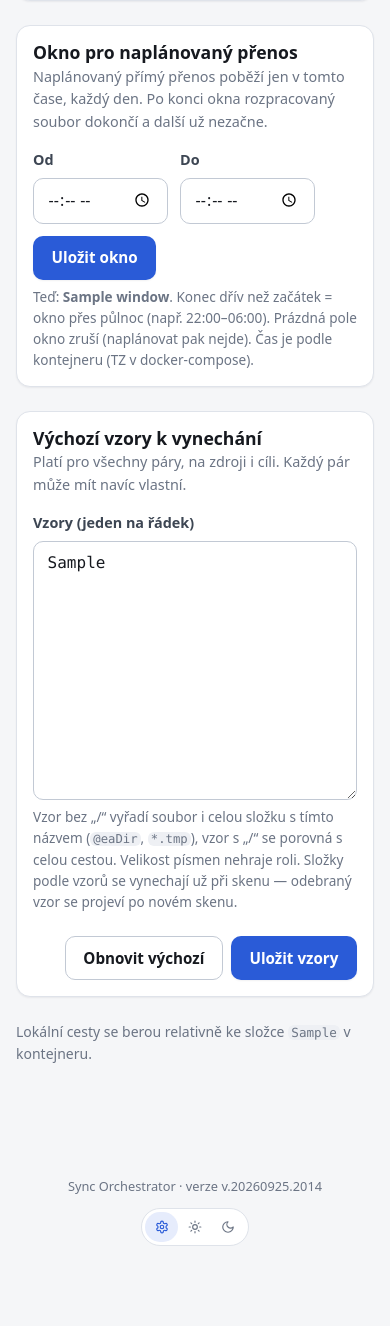
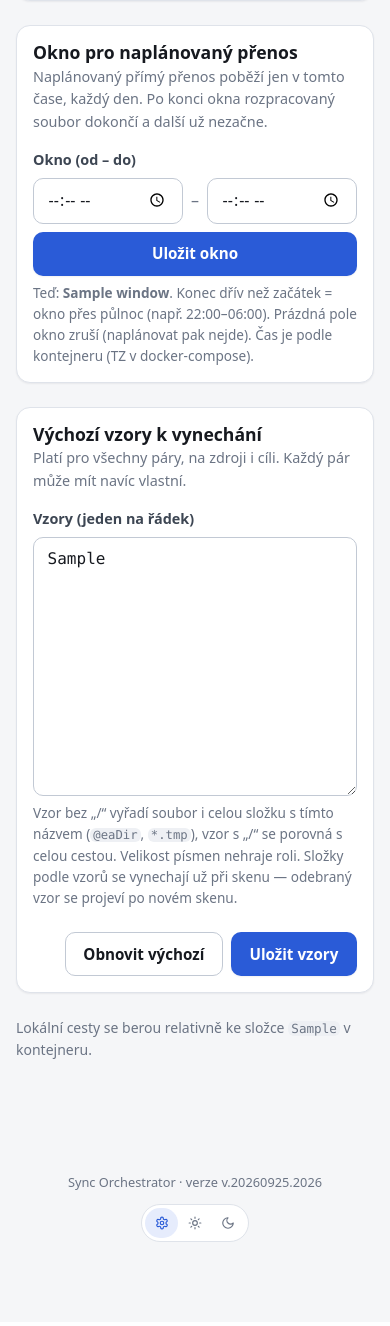
Before and after one commit to elvisek2020/web-sync_orchestrator, a FastAPI app: template app/templates/settings/index.html in a window 390 px wide. Shown: the part 1019-2345 px from the top of the page. After the commit the page ends 2261 px from the top, so only its background shows below. Run offline with FastAPI, Linux system fonts and the light colour scheme; the template is opened without the code that fills it: most values are stand-ins (such as "Sample title", 1, 10 or a date in 2020); parts of the project's set-up code (start-up, migrations or seed data) failed here and were passed over.

Commit message:
v.20260925.2026: fix empty button in confirm dialogs, window form layout
- [hidden] now always hides elements (.btn set display: inline-flex, so
  the hidden second confirm button showed as an empty box in every
  confirmation dialog)
- confirm message keeps line breaks; "Naplánovat: ..." on its own
  paragraph
- settings: transfer window form uses the same row pattern as the disk
  capacity (full-width fields, btn-wide on the right, wraps on mobile)

Co-Authored-By: Claude Opus 5.5 <noreply@anthropic.com>

```diff
--- a/app/static/css/app.css
+++ b/app/static/css/app.css
@@ -3113,6 +3113,16 @@ details.card[open] > .summary-toggle {
     margin-top: var(--space-2);
 }
 
+/* Potvrzovací okno: nový řádek v data-confirm (&#10;) se zobrazí jako zalomení */
+#confirm-message {
+    white-space: pre-line;
+}
+
+/* Atribut hidden platí vždy — i u prvků, kterým třída nastavuje display (např. .btn) */
+[hidden] {
+    display: none !important;
+}
+
 /* Naplánovaný přímý přenos: pruh v detailu páru a okno v Nastavení */
 .schedule-row {
     display: flex;
@@ -3133,15 +3143,21 @@ details.card[open] > .summary-toggle {
     min-width: 14rem;
 }
 
-.window-fields {
-    display: flex;
-    flex-wrap: wrap;
-    align-items: flex-end;
-    gap: var(--space-3);
-}
-
-.window-fields .form-group {
-    margin: 0;
+.input-group-sep {
+    display: inline-flex;
+    align-items: center;
+    color: var(--color-text-light);
+}
+
+/* Na úzkém displeji tlačítko pod časy, ať se čas vejde celý */
+@media (max-width: 600px) {
+    .input-group--window {
+        flex-wrap: wrap;
+    }
+
+    .input-group--window > .btn {
+        flex-basis: 100%;
+    }
 }
 
 /* Řazení seznamu souborů kliknutím na záhlaví sloupce */
--- a/app/static/version.json
+++ b/app/static/version.json
@@ -1 +1 @@
-{"version": "v.20260925.2014"}
+{"version": "v.20260925.2026"}
--- a/app/templates/pairs/_transfer_buttons.html
+++ b/app/templates/pairs/_transfer_buttons.html
@@ -8,7 +8,7 @@
   {% elif plan %}
     {% if st.direct_supported %}
     <form method="post" action="/pary/{{ pair.id }}/primy-prenos"
-          data-confirm="{% if direct.uploads %}Nahrát {{ direct.uploads|cz_plural('soubor', 'soubory', 'souborů') }} ({{ direct.upload_bytes|filesize }}) přímo na NAS2{% endif %}{% if direct.uploads and direct.deletions %} a {% endif %}{% if direct.deletions %}smazat na NAS2 {{ direct.deletions|cz_plural('přebývající soubor', 'přebývající soubory', 'přebývajících souborů') }}{% endif %}. Přenos běží na pozadí a jde kdykoli zrušit; rozpracovaný soubor příště naváže.{% if window %} Naplánovat: poběží jen v okně {{ window.label }} — po jeho konci další soubor nezačne a pokračuje v dalším okně, dokud se nepřenese všechno.{% endif %}"
+          data-confirm="{% if direct.uploads %}Nahrát {{ direct.uploads|cz_plural('soubor', 'soubory', 'souborů') }} ({{ direct.upload_bytes|filesize }}) přímo na NAS2{% endif %}{% if direct.uploads and direct.deletions %} a {% endif %}{% if direct.deletions %}smazat na NAS2 {{ direct.deletions|cz_plural('přebývající soubor', 'přebývající soubory', 'přebývajících souborů') }}{% endif %}. Přenos běží na pozadí a jde kdykoli zrušit; rozpracovaný soubor příště naváže.{% if window %}&#10;&#10;Naplánovat: poběží jen v okně {{ window.label }} — po jeho konci další soubor nezačne a pokračuje v dalším okně, dokud se nepřenese všechno.{% endif %}"
           data-confirm-title="Spustit přímý přenos?" data-confirm-ok="Spustit přenos"
           {% if window and not pair.scheduled %}data-confirm-alt="Naplánovat" data-confirm-alt-action="/pary/{{ pair.id }}/primy-prenos/naplanovat"{% endif %}>
       <button type="submit" class="btn {{ 'btn-secondary' if direct.count else 'btn-outline' }}" {% if not direct.count or st.busy %}disabled{% endif %}
--- a/app/templates/settings/index.html
+++ b/app/templates/settings/index.html
@@ -130,21 +130,19 @@
       </div>
     </div>
     <form method="post" action="/nastaveni/okno" class="card-body stack">
-      <div class="window-fields">
-        <div class="form-group">
-          <label class="form-label" for="window_from">Od</label>
-          <input class="input" type="time" id="window_from" name="window_from" value="{{ window.label[:5] if window else '' }}">
+      <div class="form-group">
+        <label class="form-label" for="window_from">Okno (od – do)</label>
+        <div class="input-group input-group--window">
+          <input class="input" type="time" id="window_from" name="window_from" aria-label="Od" value="{{ window.label[:5] if window else '' }}">
+          <span class="input-group-sep" aria-hidden="true">–</span>
+          <input class="input" type="time" id="window_to" name="window_to" aria-label="Do" value="{{ window.label[-5:] if window else '' }}">
+          <button type="submit" class="btn btn-primary btn-wide">Uložit okno</button>
         </div>
-        <div class="form-group">
-          <label class="form-label" for="window_to">Do</label>
-          <input class="input" type="time" id="window_to" name="window_to" value="{{ window.label[-5:] if window else '' }}">
-        </div>
-        <button type="submit" class="btn btn-primary btn-wide">Uložit okno</button>
-      </div>
-      <p class="form-hint">
+        <p class="form-hint">
         {% if window %}Teď: <strong>{{ window.label }}</strong>. {% endif %}Konec dřív než začátek = okno přes půlnoc (např. 22:00–06:00).
         Prázdná pole okno zruší (naplánovat pak nejde). Čas je podle kontejneru (TZ v docker-compose).
-      </p>
+        </p>
+      </div>
     </form>
   </section>
 
```
Also changed, not shown: tests/test_routes.py (+8 -0 lines).
